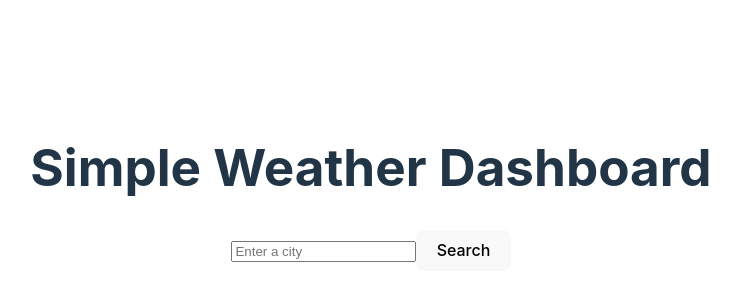
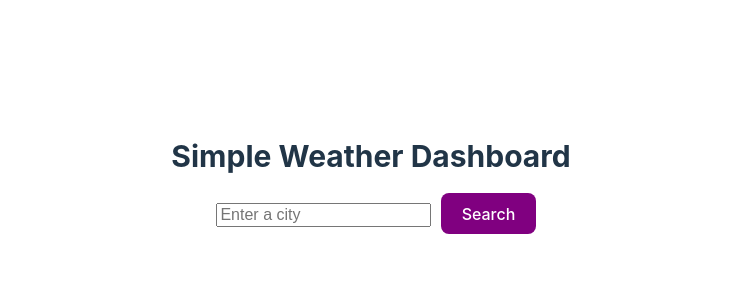
Before and after one commit to ssaadh/final-weather-dashboard, a React (Vite) app: page / in a window 1280 px wide. Shown: the part 212-512 px from the top of the page, without its empty margins (269-1009 px from the left). Built offline with nearby package versions, Linux system fonts and the light colour scheme.

Commit message:
Adding the other components that will make up the app. And some basic styling of the home page components the title and search bar

```diff
--- a/src/WeatherDashboard.jsx
+++ b/src/WeatherDashboard.jsx
@@ -1,4 +1,7 @@
 import { useState } from 'react';
+
+import CurrentWeather from './CurrentWeather';
+import Forecast from './Forecast';
 
 function WeatherDashboard() {
   // STATES
@@ -24,13 +27,13 @@ function WeatherDashboard() {
 
   return (
     <div>
-
       {/* HEADER TEXT */}
-      <h1>Simple Weather Dashboard</h1>
+      <h1 style={{ fontSize: '30px' }}>Simple Weather Dashboard</h1>
 
       {/* SEARCH BAR */}
       <form
         onSubmit={handleSubmit}
+        style={{ marginBottom: '20px' }}
       >
         {/* SEARCH FORM */}
         <input
@@ -38,20 +41,27 @@ function WeatherDashboard() {
           placeholder="Enter a city"
           value={searchInput}
           onChange={(e) => setSearchInput(e.target.value)}
+          style={{ margin: '10px', fontSize: '16px' }}
         />
         <button
           type="submit"
+          style={{ backgroundColor: 'purple', color: 'white' }}
         >
           Search
         </button>
       </form>
 
       {/* ONLY ERRORS no loading in root  */}
-      {error && <p>{error}</p>}
+      {error && <p style={{ color: 'red' }}>{error}</p>}
 
       {/* IF CITY ENTERED THEN RENDER WEATHER AND FORECAST */}
       {city && (
         <div>
+          {/* Current Conditions Layout Card */}
+          <CurrentWeather city={city}  />
+
+          {/* 5 Day Forecast Container */}
+          <Forecast city={city} />
         </div>
       )}
     </div>
```
